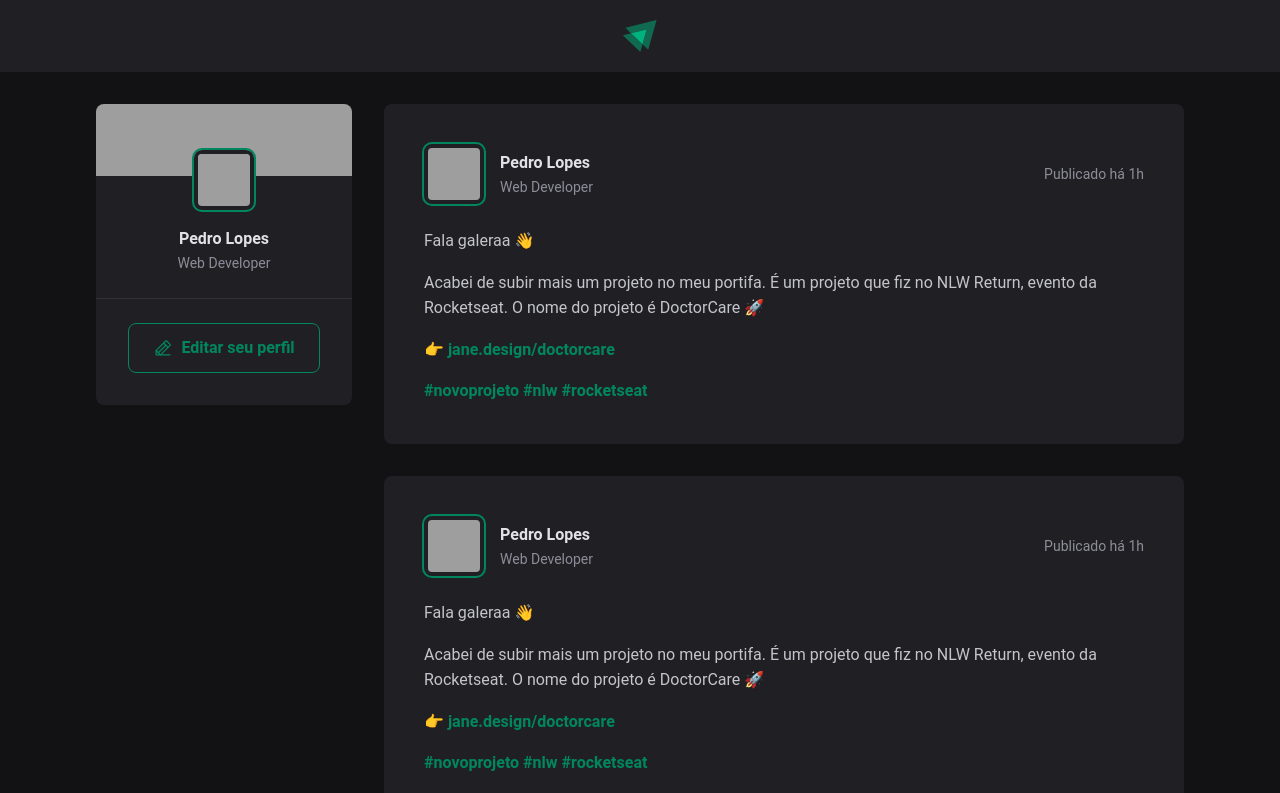
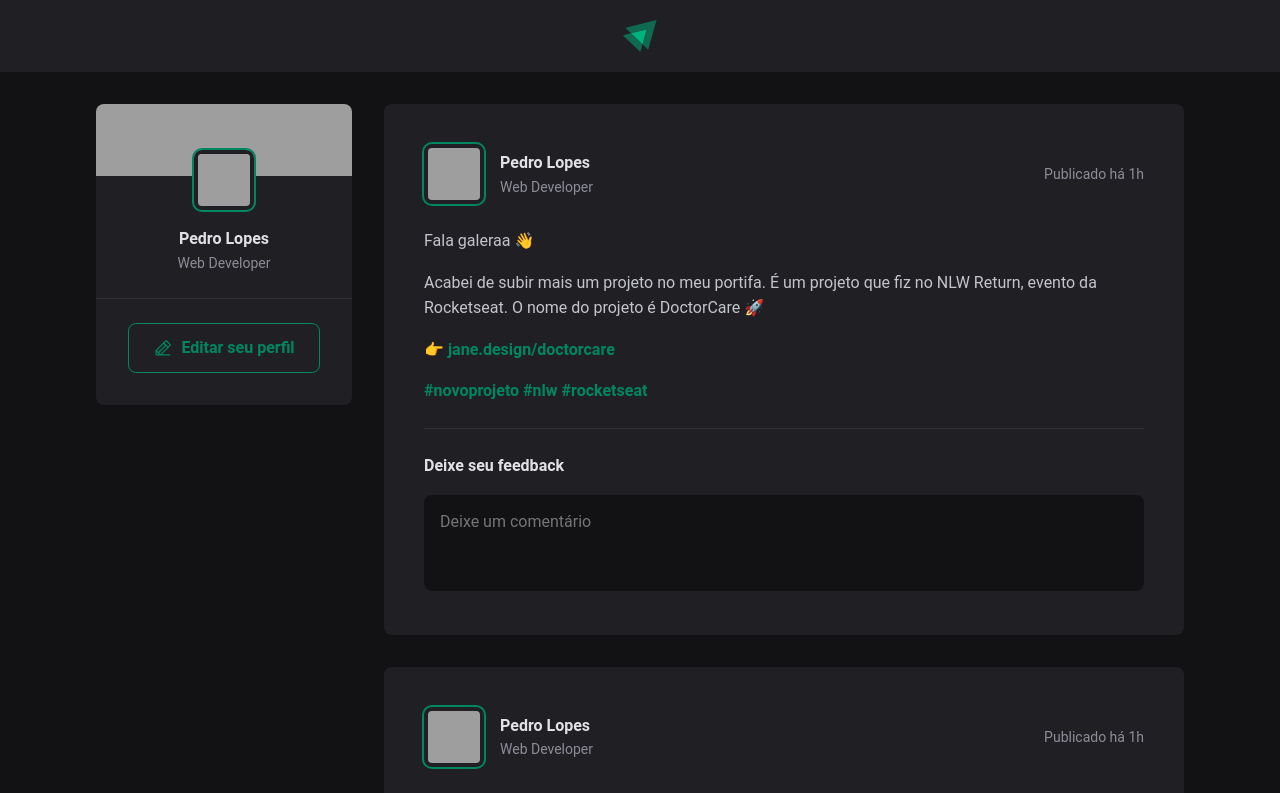
Before and after one commit to pedrolgarcia/ignite-feed, a React app: page / in a window 1280 px wide. Shown: the top 793 px of the page. Built offline with nearby package versions, Linux system fonts and the light colour scheme; grey boxes are pictures that could not be loaded; the HTML template or start-up script is replaced by a standard one.

Commit message:
feat: post component (comment form)

```diff
--- a/src/components/Post.jsx
+++ b/src/components/Post.jsx
@@ -30,14 +30,24 @@
         </p>
 
         <p>
-          👉 <a href="">jane.design/doctorcare</a>
+          👉 <a href="#">jane.design/doctorcare</a>
         </p>
 
         <p>
-          <a href="">#novoprojeto</a> <a href="">#nlw</a>{" "}
-          <a href="">#rocketseat</a>
+          <a href="#">#novoprojeto</a> <a href="#">#nlw</a>{" "}
+          <a href="#">#rocketseat</a>
         </p>
       </div>
+
+      <form className={styles.commentForm}>
+        <strong>Deixe seu feedback</strong>
+
+        <textarea placeholder="Deixe um comentário" />
+
+        <footer>
+          <button type="submit">Publicar</button>
+        </footer>
+      </form>
     </article>
   );
 }
--- a/src/components/Post.module.css
+++ b/src/components/Post.module.css
@@ -66,3 +66,55 @@
   border: 4px solid var(--gray-800);
   outline: 2px solid var(--green-500);
 }
+
+.commentForm {
+  width: 100%;
+  margin-top: 1.5rem;
+  padding-top: 1.5rem;
+  border-top: 1px solid var(--gray-600);
+}
+
+.commentForm > strong {
+  line-height: 1.6;
+  color: var(--gray-100);
+}
+
+.commentForm textarea {
+  width: 100%;
+  background: var(--gray-900);
+  border: 0;
+  resize: none;
+  height: 6rem;
+  padding: 1rem;
+  border-radius: 8px;
+  color: var(--gray-100);
+  line-height: 1.4;
+  margin-top: 1rem;
+}
+
+.commentForm footer {
+  visibility: hidden;
+  max-height: 0;
+}
+
+.commentForm:focus-within footer {
+  /* foco em qualquer elemento dentro de commentForm */
+  visibility: visible;
+  max-height: none;
+}
+
+.commentForm button[type="submit"] {
+  padding: 1rem 1.5rem;
+  margin-top: 1rem;
+  border-radius: 8px;
+  border: 0;
+  background: var(--green-500);
+  color: var(--white);
+  font-weight: bold;
+  cursor: pointer;
+  transition: background-color 0.1s;
+}
+
+.commentForm button[type="submit"]:hover {
+  background: var(--green-300);
+}
--- a/src/global.css
+++ b/src/global.css
@@ -10,6 +10,11 @@
 
   --green-300: #00b37e;
   --green-500: #00875f;
+}
+
+:focus {
+  outline: transparent;
+  box-shadow: 0 0 0 2px var(--green-500);
 }
 
 * {
```
